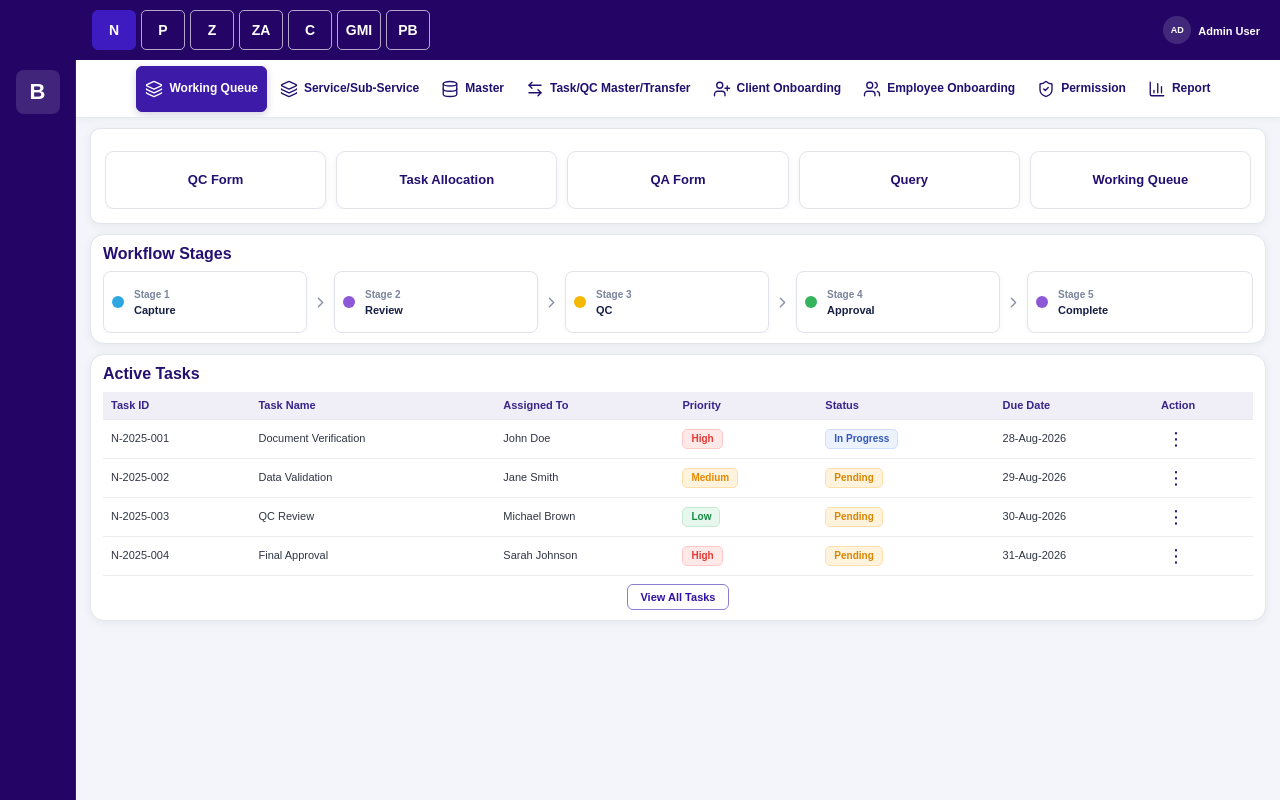
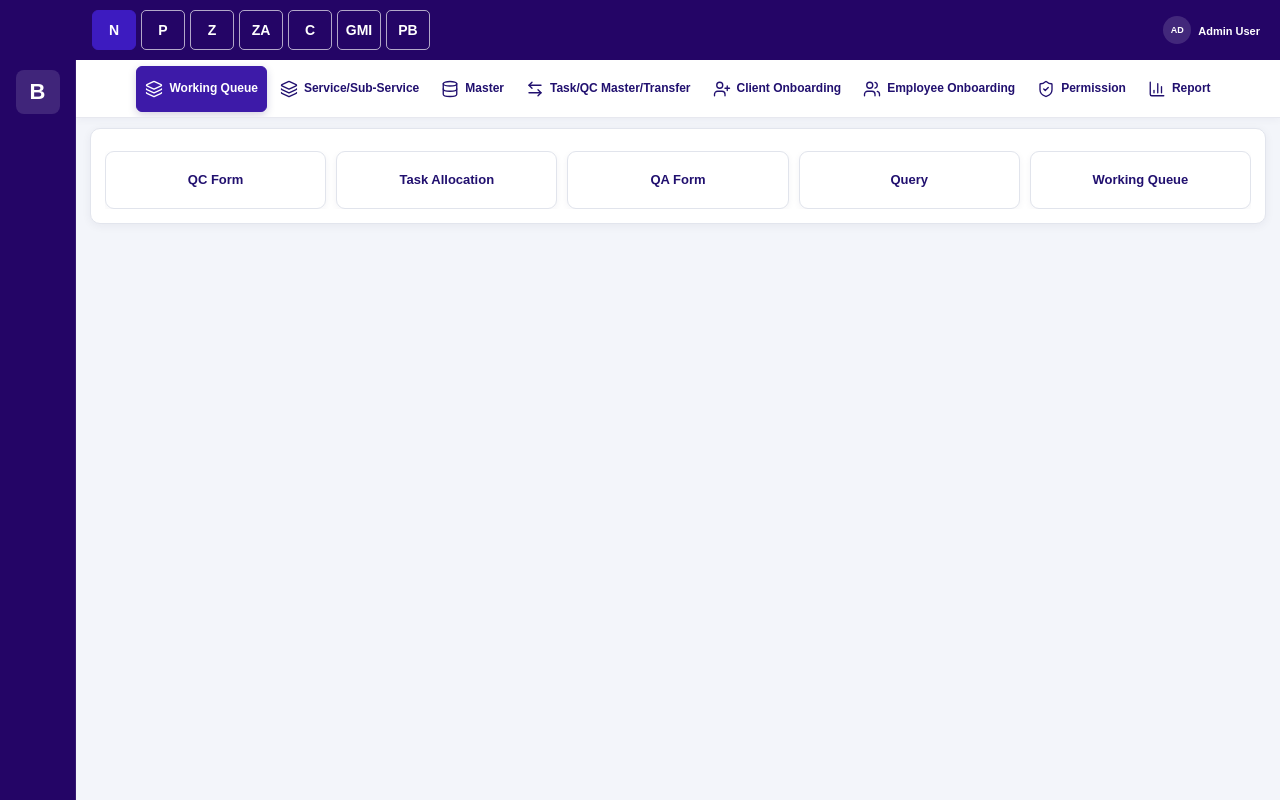
Before and after one commit to varshithashettyr/Dashboard, a React (Vite) app: page / in a window 1280 px wide. Built offline with nearby package versions, Linux system fonts and the light colour scheme.

Commit message:
refactor: remove unused WorkflowStages and ActiveTasks components from FunctionalityContent

```diff
--- a/src/components/FunctionalityContent.jsx
+++ b/src/components/FunctionalityContent.jsx
@@ -157,24 +157,6 @@ function FunctionalityContent({
 
       </section>
 
-
-      {/* =================================================
-          WORKFLOW STAGES
-      ================================================= */}
-
-      {functionality.id === "working-queue" && (
-        <WorkflowStages />
-      )}
-
-
-      {/* =================================================
-          ACTIVE TASKS
-      ================================================= */}
-
-      {functionality.id === "working-queue" && (
-        <ActiveTasks />
-      )}
-
     </main>
   );
 }
@@ -294,257 +276,4 @@ function ModuleCard({
 }
 
 
-/* =========================================================
-   WORKFLOW STAGES
-========================================================= */
-
-function WorkflowStages() {
-
-  const stages = [
-
-    {
-      number: "1",
-      name: "Capture",
-      color: "stage-blue",
-    },
-
-    {
-      number: "2",
-      name: "Review",
-      color: "stage-purple",
-    },
-
-    {
-      number: "3",
-      name: "QC",
-      color: "stage-yellow",
-    },
-
-    {
-      number: "4",
-      name: "Approval",
-      color: "stage-green",
-    },
-
-    {
-      number: "5",
-      name: "Complete",
-      color: "stage-purple",
-    },
-
-  ];
-
-
-  return (
-    <section className="workflow-stages">
-
-      <h3>
-        Workflow Stages
-      </h3>
-
-
-      <div className="stages-row">
-
-        {stages.map((stage, index) => (
-
-          <div
-            className="stage-wrapper"
-            key={stage.number}
-          >
-
-            <div className="stage-card">
-
-              <span
-                className={`stage-dot ${stage.color}`}
-              />
-
-              <div>
-
-                <span className="stage-number">
-                  Stage {stage.number}
-                </span>
-
-                <strong>
-                  {stage.name}
-                </strong>
-
-              </div>
-
-            </div>
-
-
-            {index < stages.length - 1 && (
-
-              <ChevronRight
-                className="stage-arrow"
-                size={17}
-              />
-
-            )}
-
-          </div>
-
-        ))}
-
-      </div>
-
-    </section>
-  );
-}
-
-
-/* =========================================================
-   ACTIVE TASKS
-========================================================= */
-
-function ActiveTasks() {
-
-  const tasks = [
-
-    {
-      id: "N-2025-001",
-      name: "Document Verification",
-      assigned: "John Doe",
-      priority: "High",
-      status: "In Progress",
-      date: "28-Aug-2026",
-    },
-
-    {
-      id: "N-2025-002",
-      name: "Data Validation",
-      assigned: "Jane Smith",
-      priority: "Medium",
-      status: "Pending",
-      date: "29-Aug-2026",
-    },
-
-    {
-      id: "N-2025-003",
-      name: "QC Review",
-      assigned: "Michael Brown",
-      priority: "Low",
-      status: "Pending",
-      date: "30-Aug-2026",
-    },
-
-    {
-      id: "N-2025-004",
-      name: "Final Approval",
-      assigned: "Sarah Johnson",
-      priority: "High",
-      status: "Pending",
-      date: "31-Aug-2026",
-    },
-
-  ];
-
-
-  return (
-    <section className="active-tasks">
-
-      <h3>
-        Active Tasks
-      </h3>
-
-
-      <div className="table-container">
-
-        <table>
-
-          <thead>
-
-            <tr>
-              <th>Task ID</th>
-              <th>Task Name</th>
-              <th>Assigned To</th>
-              <th>Priority</th>
-              <th>Status</th>
-              <th>Due Date</th>
-              <th>Action</th>
-            </tr>
-
-          </thead>
-
-
-          <tbody>
-
-            {tasks.map((task) => (
-
-              <tr key={task.id}>
-
-                <td>
-                  {task.id}
-                </td>
-
-                <td>
-                  {task.name}
-                </td>
-
-                <td>
-                  {task.assigned}
-                </td>
-
-                <td>
-
-                  <span
-                    className={`priority ${task.priority.toLowerCase()}`}
-                  >
-                    {task.priority}
-                  </span>
-
-                </td>
-
-                <td>
-
-                  <span
-                    className={`status ${
-                      task.status === "In Progress"
-                        ? "progress"
-                        : "pending"
-                    }`}
-                  >
-                    {task.status}
-                  </span>
-
-                </td>
-
-                <td>
-                  {task.date}
-                </td>
-
-                <td>
-
-                  <button
-                    className="action-button"
-                    type="button"
-                  >
-                    ⋮
-                  </button>
-
-                </td>
-
-              </tr>
-
-            ))}
-
-          </tbody>
-
-        </table>
-
-      </div>
-
-
-      <button
-        className="view-all-button"
-        type="button"
-      >
-        View All Tasks
-      </button>
-
-    </section>
-  );
-}
-
-
 export default FunctionalityContent;
```
